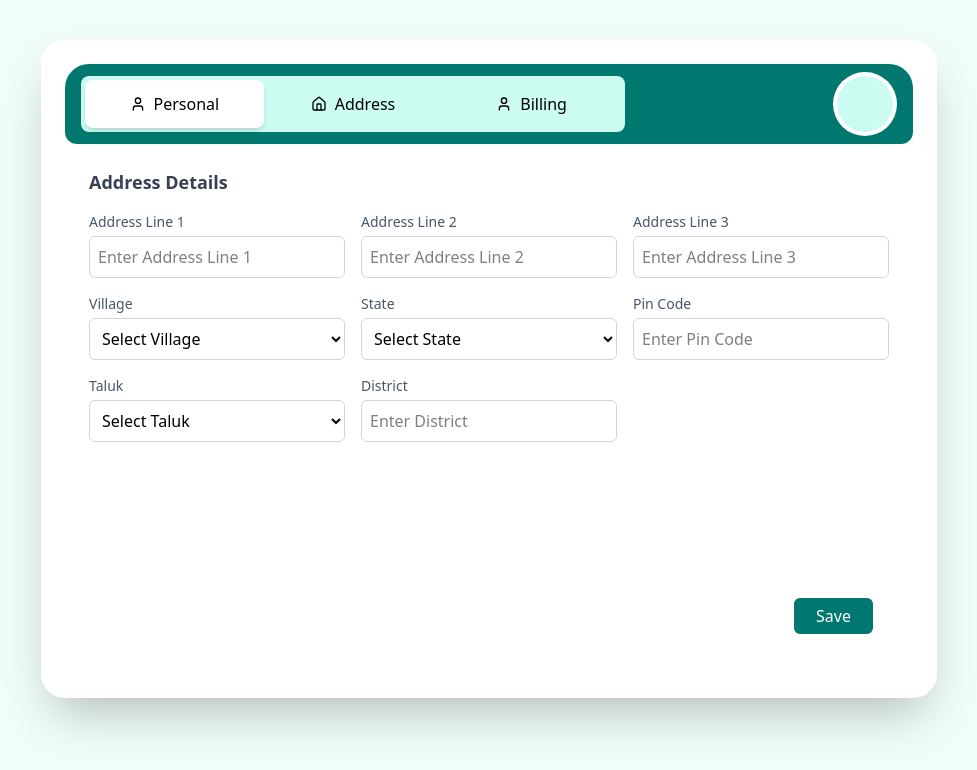
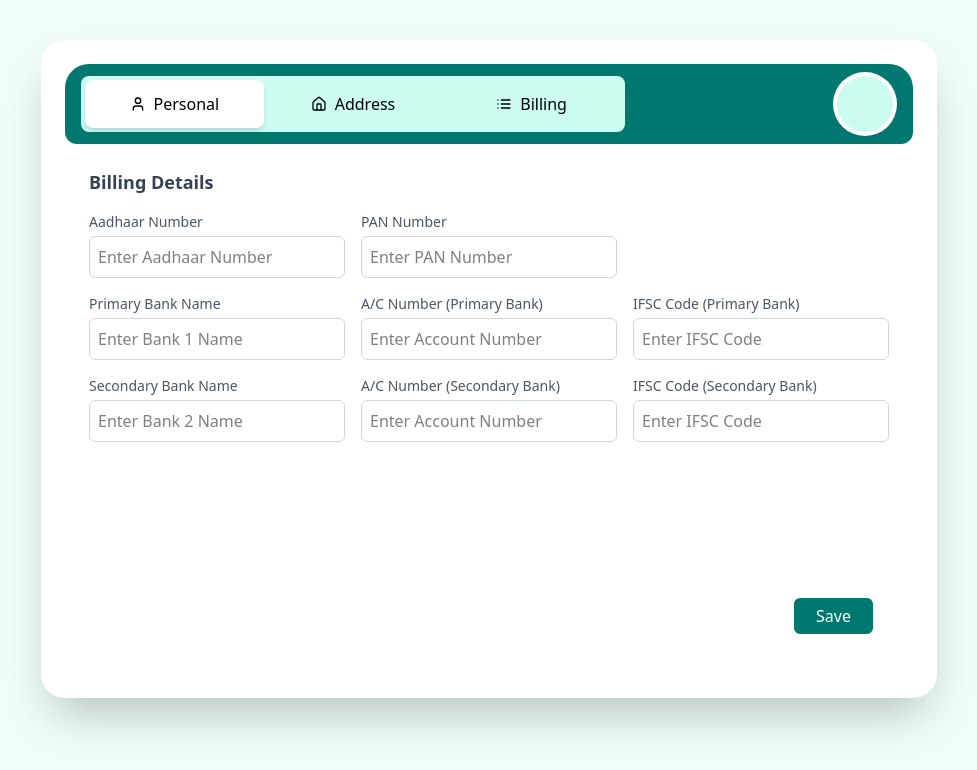
Before and after one commit to Ruturaj2003/multi-step-form-2, a React (Vite) app: page / in a window 1280 px wide. Shown: the top 770 px of the page, without its empty margins (151-1128 px from the left). Built offline with nearby package versions, Linux system fonts and the light colour scheme.

Commit message:
Add Billing component with form fields for Aadhaar, PAN, and bank details in FormLayout

```diff
--- a/src/components/caneSupplier/Navbar.jsx
+++ b/src/components/caneSupplier/Navbar.jsx
@@ -1,4 +1,4 @@
-import { Home, User } from 'lucide-react';
+import { Home, List, User } from 'lucide-react';
 
 const Navbar = () => {
   return (
@@ -26,7 +26,7 @@ const Navbar = () => {
         data-value="billing"
         className="flex-1 h-full flex items-center justify-center gap-2 cursor-pointer rounded-lg px-3 py-2 sm:py-0 transition hover:bg-gray-100"
       >
-        <User size={16} />
+        <List size={16} />
         <span className="text-sm sm:text-base">Billing</span>
       </div>
     </div>
--- a/src/pages/caneSupplierForm/Billing.jsx
+++ b/src/pages/caneSupplierForm/Billing.jsx
@@ -1,4 +1,121 @@
+import { useState } from 'react';
+
 const Billing = () => {
-  return <div>Billing</div>;
+  return (
+    <div className="h-[530px] flex flex-col justify-between bg-white p-6">
+      {/* Form Section */}
+      <div className="w-full flex-1">
+        <h2 className="text-lg font-semibold text-gray-700 mb-4">
+          Billing Details
+        </h2>
+
+        {/* Form Grid Layout */}
+        <div className="grid grid-cols-1 sm:grid-cols-2 md:grid-cols-3 gap-4">
+          {/* Aadhaar Number */}
+          <div className="flex flex-col">
+            <label className="text-sm text-gray-600 mb-1">Aadhaar Number</label>
+            <input
+              type="text"
+              placeholder="Enter Aadhaar Number"
+              className="border border-gray-300 rounded-md p-2 focus:outline-none focus:ring-2 focus:ring-teal-500"
+            />
+          </div>
+
+          {/* PAN Number */}
+          <div className="flex flex-col">
+            <label className="text-sm text-gray-600 mb-1">PAN Number</label>
+            <input
+              type="text"
+              placeholder="Enter PAN Number"
+              className="border border-gray-300 rounded-md p-2 focus:outline-none focus:ring-2 focus:ring-teal-500"
+            />
+          </div>
+
+          {/* Empty div for spacing on large screens */}
+          <div className="hidden md:block"></div>
+
+          {/* Bank 1 Name */}
+          <div className="flex flex-col">
+            <label className="text-sm text-gray-600 mb-1">
+              Primary Bank Name
+            </label>
+            <input
+              type="text"
+              placeholder="Enter Bank 1 Name"
+              className="border border-gray-300 rounded-md p-2 focus:outline-none focus:ring-2 focus:ring-teal-500"
+            />
+          </div>
+
+          {/* A/C Number Bank 1 */}
+          <div className="flex flex-col">
+            <label className="text-sm text-gray-600 mb-1">
+              A/C Number (Primary Bank)
+            </label>
+            <input
+              type="text"
+              placeholder="Enter Account Number"
+              className="border border-gray-300 rounded-md p-2 focus:outline-none focus:ring-2 focus:ring-teal-500"
+            />
+          </div>
+
+          {/* IFSC Code Bank 1 */}
+          <div className="flex flex-col">
+            <label className="text-sm text-gray-600 mb-1">
+              IFSC Code (Primary Bank)
+            </label>
+            <input
+              type="text"
+              placeholder="Enter IFSC Code"
+              className="border border-gray-300 rounded-md p-2 focus:outline-none focus:ring-2 focus:ring-teal-500"
+            />
+          </div>
+
+          {/* Bank 2 Name */}
+          <div className="flex flex-col">
+            <label className="text-sm text-gray-600 mb-1">
+              Secondary Bank Name
+            </label>
+            <input
+              type="text"
+              placeholder="Enter Bank 2 Name"
+              className="border border-gray-300 rounded-md p-2 focus:outline-none focus:ring-2 focus:ring-teal-500"
+            />
+          </div>
+
+          {/* A/C Number Bank 2 */}
+          <div className="flex flex-col">
+            <label className="text-sm text-gray-600 mb-1">
+              A/C Number (Secondary Bank)
+            </label>
+            <input
+              type="text"
+              placeholder="Enter Account Number"
+              className="border border-gray-300 rounded-md p-2 focus:outline-none focus:ring-2 focus:ring-teal-500"
+            />
+          </div>
+
+          {/* IFSC Code Bank 2 */}
+          <div className="flex flex-col">
+            <label className="text-sm text-gray-600 mb-1">
+              IFSC Code (Secondary Bank)
+            </label>
+            <input
+              type="text"
+              placeholder="Enter IFSC Code"
+              className="border border-gray-300 rounded-md p-2 focus:outline-none focus:ring-2 focus:ring-teal-500"
+            />
+          </div>
+        </div>
+      </div>
+
+      {/* Save Button Section */}
+      <div className="flex justify-end items-center p-4">
+        <button className="h-[36px] px-5 text-white bg-teal-700 border-2 border-teal-700 rounded-md hover:bg-teal-600 transition">
+          Save
+        </button>
+      </div>
+    </div>
+  );
 };
+
 export default Billing;
--- a/src/pages/caneSupplierForm/FormLayout.jsx
+++ b/src/pages/caneSupplierForm/FormLayout.jsx
@@ -2,6 +2,7 @@ import { Home, User } from 'lucide-react';
 import Navbar from '../../components/caneSupplier/Navbar';
 import General from './General';
 import Address from './Address';
+import Billing from './Billing';
 
 const FormLayout = () => {
   return (
@@ -18,7 +19,8 @@ const FormLayout = () => {
         </div>
         {/* Form */}
         {/* <General></General> */}
-        <Address></Address>
+        {/* <Address></Address> */}
+        <Billing></Billing>
       </div>
     </div>
   );
```
